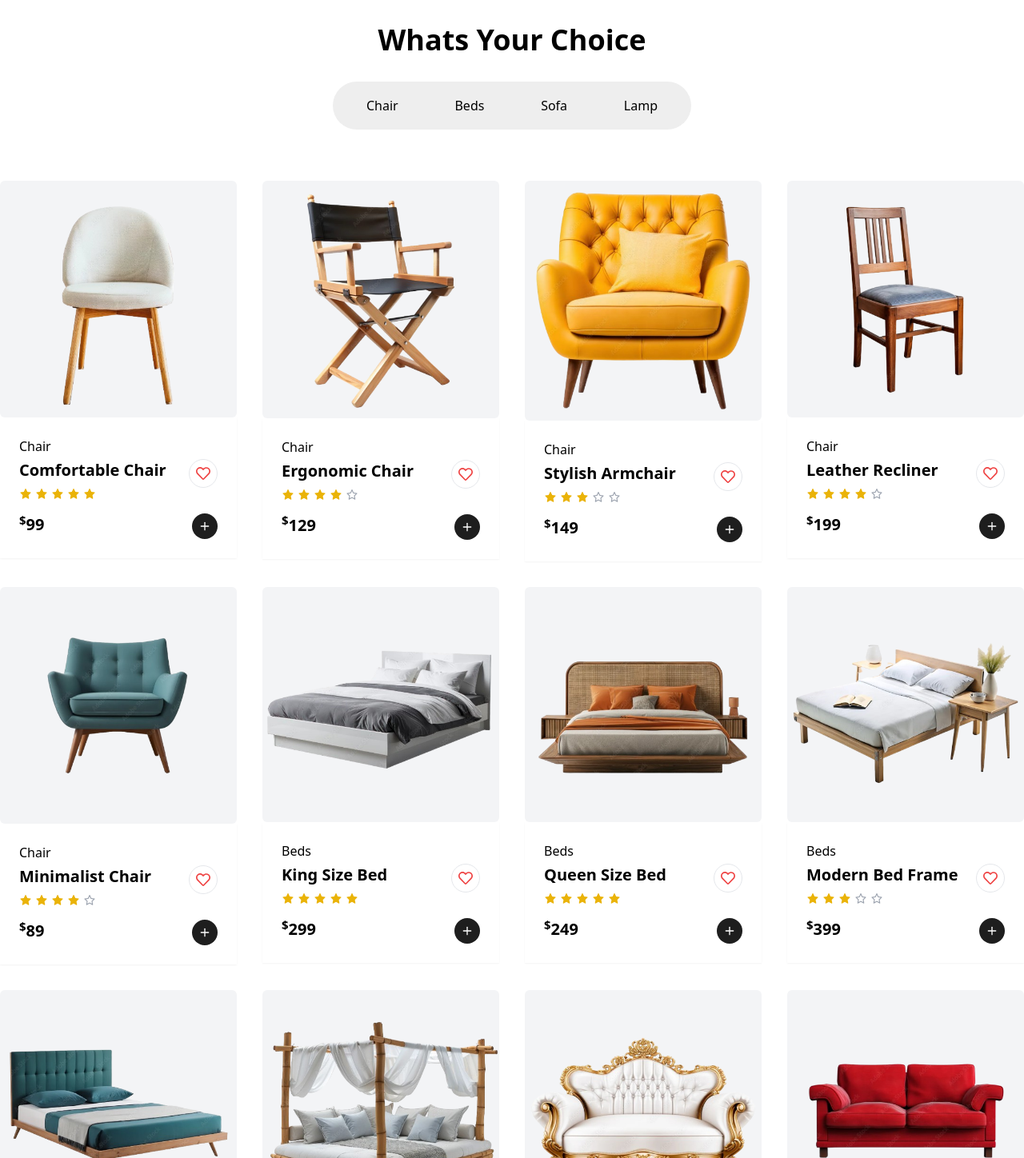
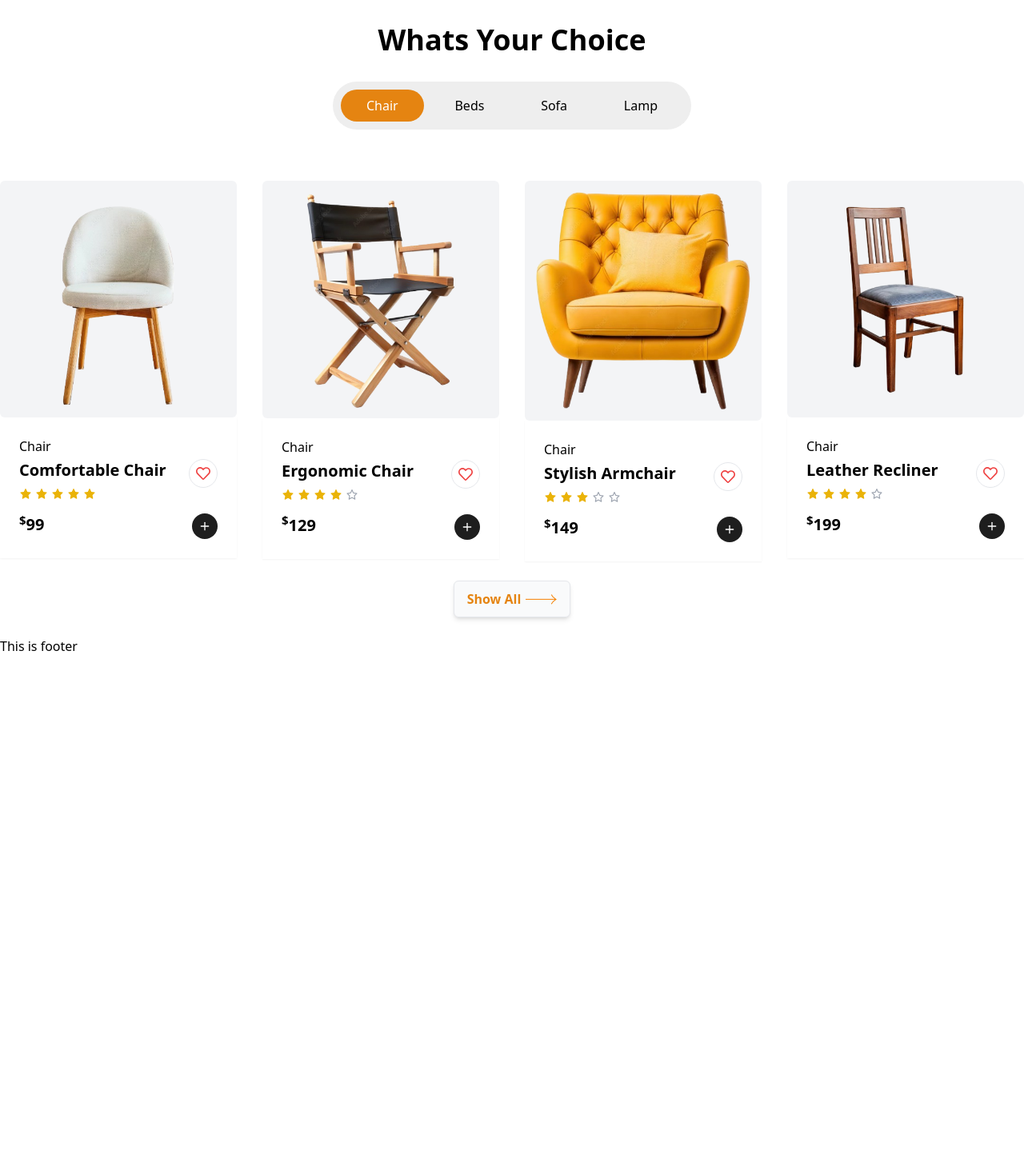
Before and after one commit to hrid1/panto-furniture, a React (Vite) app: page /shop in a window 1280 px wide. Shown: the part 402-1850 px from the top of the page at 80% size. After the commit the page ends 1222 px from the top, so only its background shows below. Built offline with nearby package versions, Linux system fonts and the light colour scheme.

Commit message:
Update Filter Category

```diff
--- /dev/null
+++ b/src/components/Experiences.jsx
@@ -0,0 +1,11 @@
+import React from 'react';
+
+const Experiences = () => {
+    return (
+        <div>
+
+        </div>
+    );
+};
+
+export default Experiences;
--- a/src/components/ProductCard.jsx
+++ b/src/components/ProductCard.jsx
@@ -1,7 +1,7 @@
 import { FiPlus } from "react-icons/fi";
 import { getImgUrl } from "../utils/getImageURL";
 import Rating from "./Rating";
-import { FaHeart, FaRegHeart } from "react-icons/fa";
+import {  FaRegHeart } from "react-icons/fa";
 
 const ProductCard = ({ product }) => {
   return (
--- a/src/components/Products.jsx
+++ b/src/components/Products.jsx
@@ -1,12 +1,24 @@
 import { useLoaderData } from "react-router-dom";
 import ProductCard from "./ProductCard";
-import { PiOrange } from "react-icons/pi";
+import { useState } from "react";
+import Button from "./Button";
 
 const Products = ({ headline }) => {
   const categories = ["Chair", "Beds", "Sofa", "Lamp"];
 
   const products = useLoaderData();
   console.log(products);
+  const [filterCategory, setFilterCategory] = useState("Chair");
+  const [displayProduct, setDisplayProduct] = useState(4);
+
+  const filteredProducts = products.filter(
+    (product) => product.category === filterCategory
+  );
+
+  // handle show all button
+  const handleShowMore = () => {
+    setDisplayProduct((prev) => prev + 4);
+  };
 
   return (
     <div className="section-container">
@@ -18,7 +30,12 @@ const Products = ({ headline }) => {
         <div className="flex flex-col sm:flex-row items-center md:justify-between justify-center ">
           {categories.map((category, idx) => (
             <button
-              className="text-center py-2 px-8 rounded-full hover:bg-primary hover:text-white"
+              onClick={() => setFilterCategory(`${category}`)}
+              className={`text-center py-2 px-8 rounded-full hover:bg-primary hover:text-white ${
+                category === filterCategory
+                  ? "font-medium bg-primary text-white"
+                  : ""
+              }`}
               key={idx}
             >
               {category}
@@ -30,9 +47,23 @@ const Products = ({ headline }) => {
       {/* products grid */}
 
       <div className="grid grid-cols-1 md:grid-cols-2 lg:grid-cols-4 gap-8 container mx-auto">
-        {products.map((product, idx) => (
+        {filteredProducts.slice(0, displayProduct).map((product, idx) => (
           <ProductCard key={idx} product={product}></ProductCard>
         ))}
+      </div>
+
+      {/* show all button */}
+      <div
+        className={`flex justify-center items-center my-6  ${
+          filteredProducts.length < displayProduct ? "hidden" : ""
+        }`}
+      >
+        <button
+          onClick={() => handleShowMore(`${displayProduct}`)}
+          className="px-4 py-2.5 border rounded-md bg-gray-50 shadow-md"
+        >
+          <Button text="Show All"></Button>
+        </button>
       </div>
     </div>
   );
--- a/src/components/Rating.jsx
+++ b/src/components/Rating.jsx
@@ -8,9 +8,9 @@ const Rating = ({ rating }) => {
       {Array.from({ length: totalScore }, (_, index) => {
         const starIndex = index + 1;
         return starIndex <= rating ? (
-          <AiFillStar className="text-yellow-500" />
+          <AiFillStar key={index} className="text-yellow-500" />
         ) : (
-          <AiOutlineStar className="text-gray-400" />
+          <AiOutlineStar key={index} className="text-gray-400" />
         );
       })}
     </div>
```
